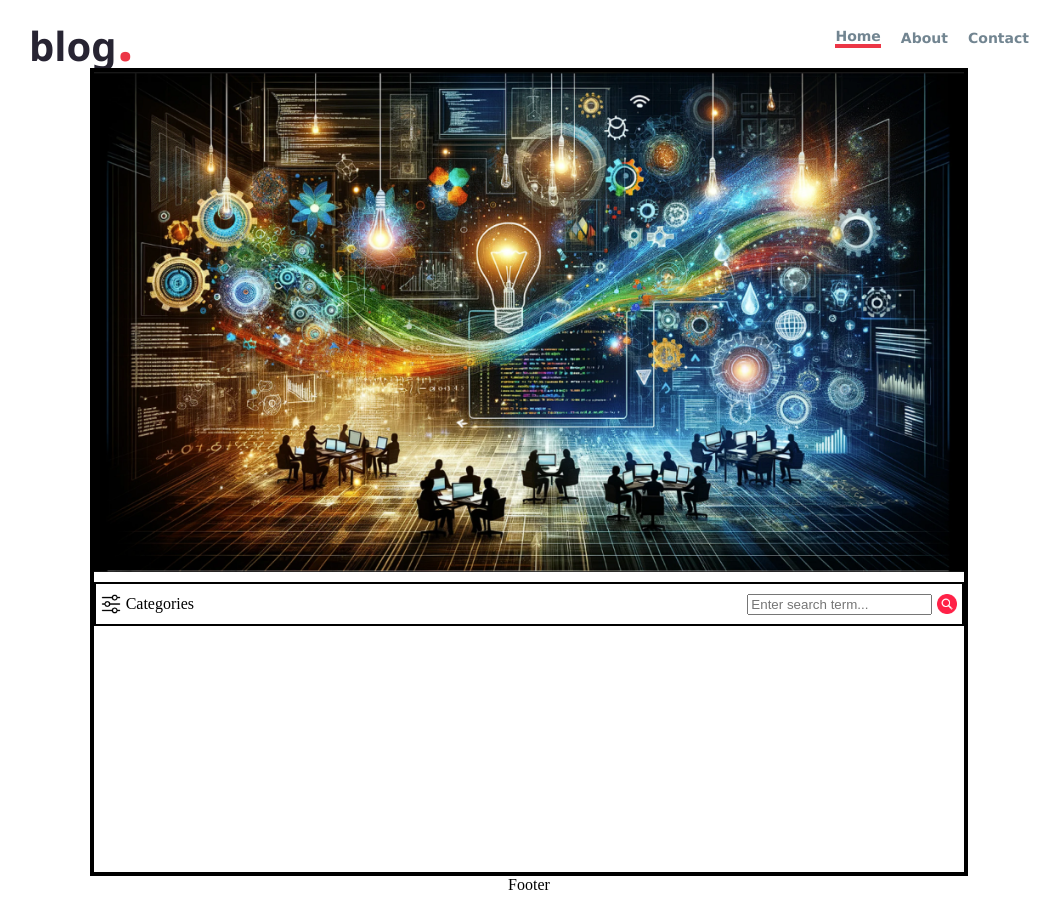
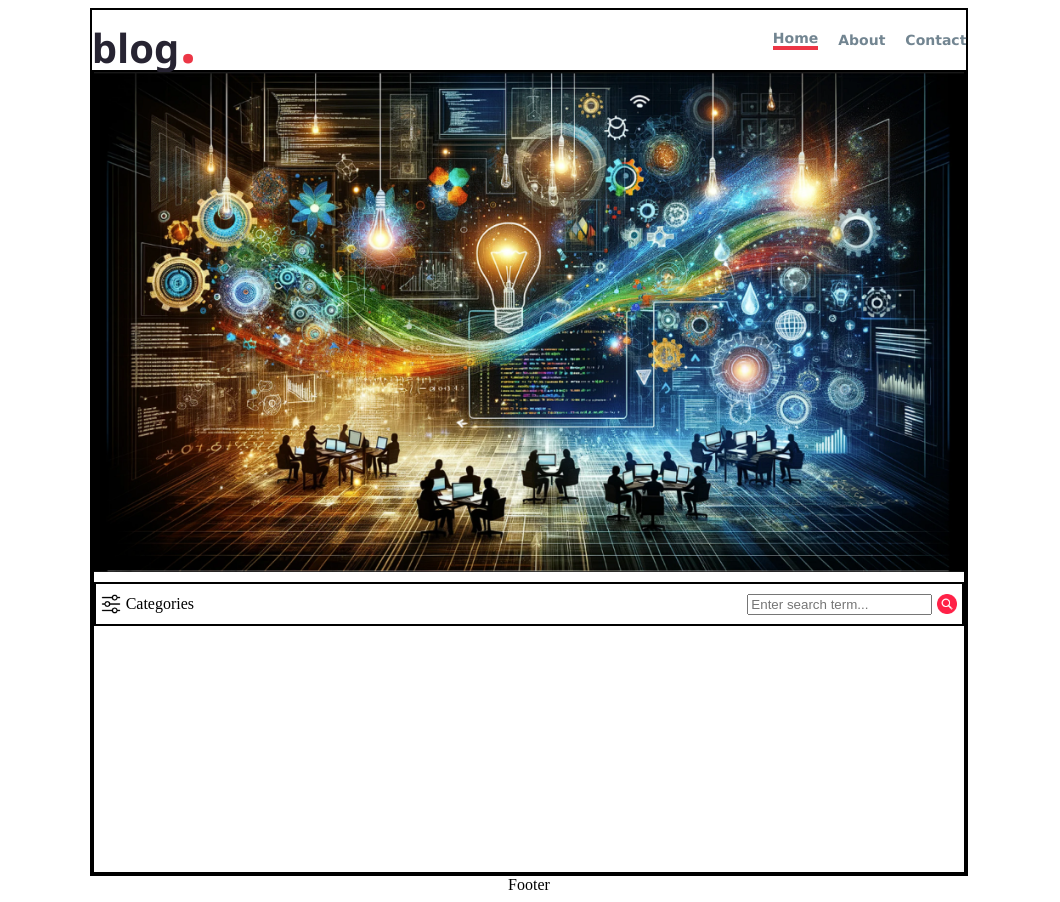
Before and after one commit to ankit-suman-07/Blog-Frontend, a React (Create React App) app: page / in a window 1280 px wide. Shown: the whole page, without its empty margins (111-1171 px from the left). Built offline with nearby package versions, Linux system fonts and the light colour scheme.

Commit message:
Include nav-bar inside home page

```diff
--- a/src/App.js
+++ b/src/App.js
@@ -16,7 +16,6 @@ function App() {
     <div className="App">
     <BlogProvider >
       <BrowserRouter>
-        <NavComponent />
         {/* <Home /> */}
         <Routes>
           <Route path="/" element={<Home />} />
--- a/src/components/nav-bar/NavComponent.css
+++ b/src/components/nav-bar/NavComponent.css
@@ -1,6 +1,6 @@
 .nav-style {
     height: 60px;
-    width: 1000px;
+    width: 100%;
     display: flex;
     align-items: center;
     justify-content: space-between;
--- a/src/pages/home/Home.js
+++ b/src/pages/home/Home.js
@@ -6,9 +6,12 @@ import SearchIcon from "../../assets/search.png"
 import FilterIcon from "../../assets/filter.png"
 import "./Home.css"
 
+import NavComponent from '../../components/nav-bar/NavComponent'
+
 const Home = () => {
   return (
     <div className='main-area'>
+      <NavComponent />
         <main>
             <section className='hero' >
               <img src={MainImage} alt='main-hoarding' />
```
